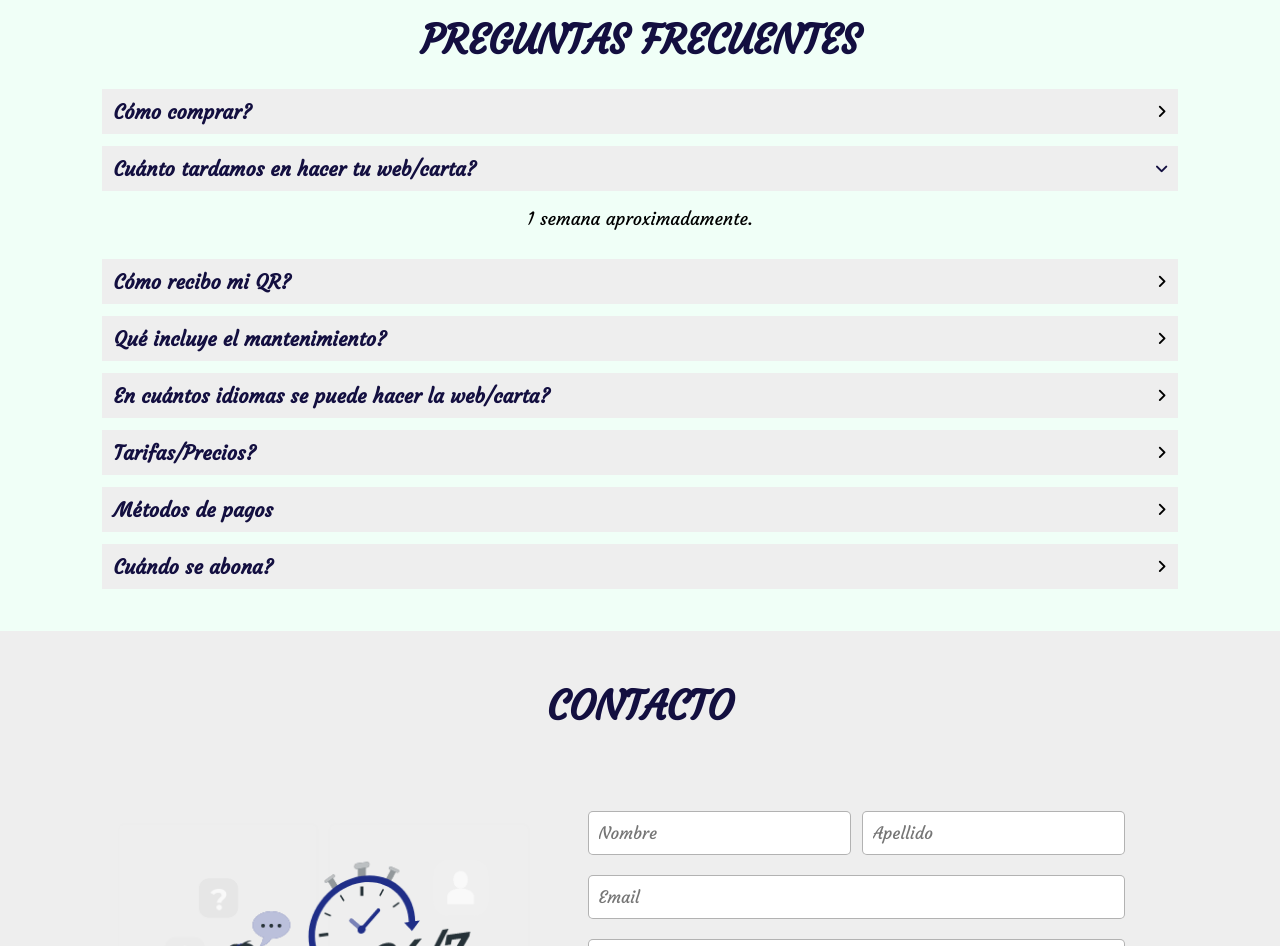
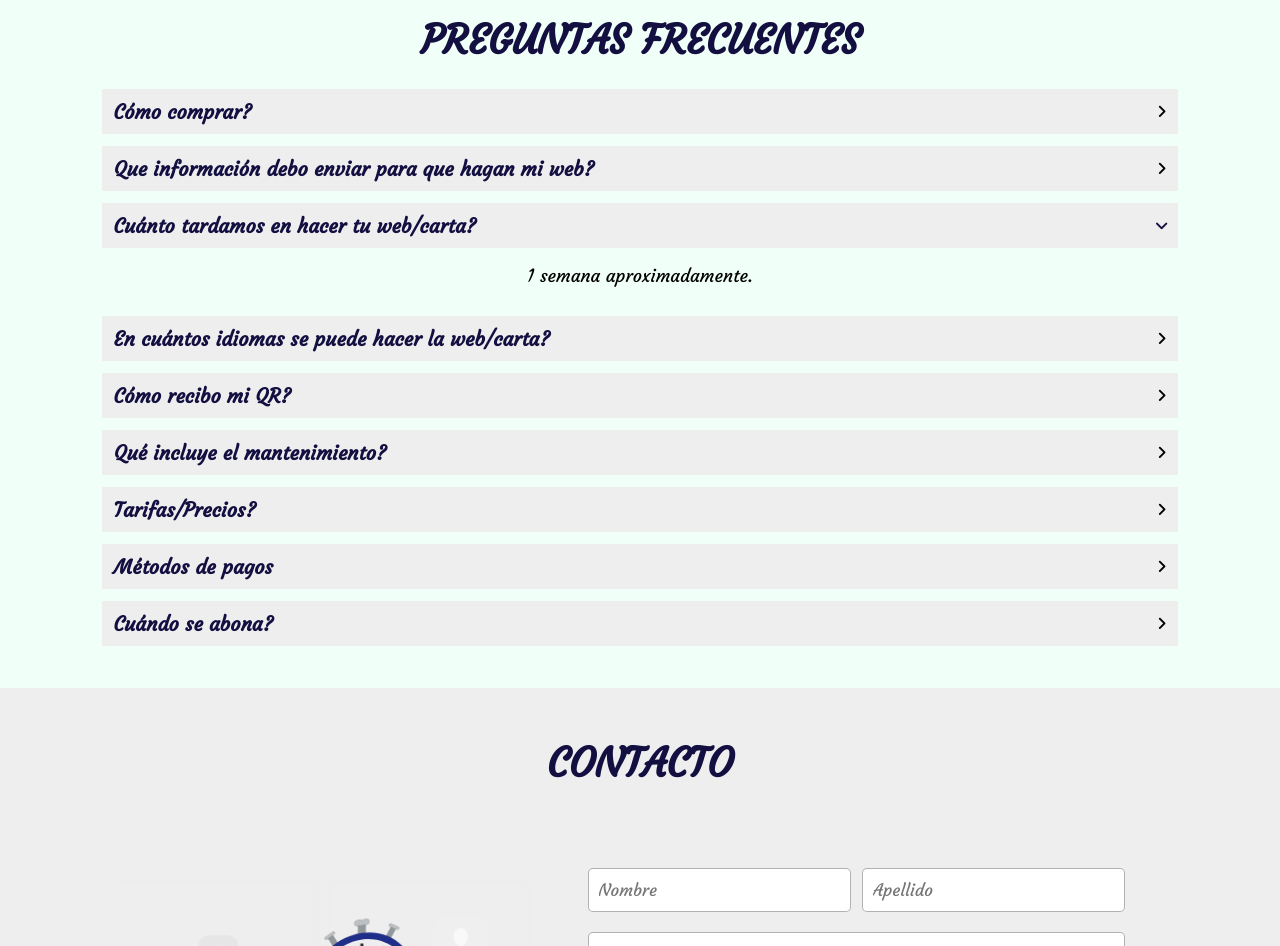
Before and after one commit to Mauri2392/MenuDigitalQr, a plain HTML site: page index.html in a window 1280 px wide. Shown: the part 2928-3874 px from the top of the page. Drawn offline with nearby package versions, Linux system fonts and the light colour scheme.

Commit message:
faq changes

```diff
--- a/index.html
+++ b/index.html
@@ -240,7 +240,18 @@
                 <p class="accordion-content">Contactar al numero 634 149058 vía whatsapp, llamada telefónica o
                     al siguiente mail: menudigitalqr.es@gmail.com
                     <br> Indicar el menú deseado, "solo carta" o "carta + web".
-                    <br> Una vez contactado, enviar imagenes de su restaurante, carta/menú, vía whatsapp o mail.
+                </p>
+            </div>
+
+            <div class="accordion ">
+                <div class="accordion-heading">
+                    <h3>Que información debo enviar para que hagan mi web?</h3>
+                    <i class="fas fa-angle-right"></i>
+                </div>
+                <p class="accordion-content">Enviar vía whatsapp o email imágenes del local, imágenes del menú/carta, dirección, teléfono,
+                    horario, email, Redes sociales.
+                    <br>
+                    Cualquier otra información que crea necesaria o útil para la página, enviarla de igual manera.
                 </p>
             </div>
 
@@ -251,6 +262,14 @@
                 </div>
                 <p class="accordion-content">1 semana aproximadamente.
                 </p>
+            </div>
+
+            <div class="accordion">
+                <div class="accordion-heading">
+                    <h3>En cuántos idiomas se puede hacer la web/carta?</h3>
+                    <i class="fas fa-angle-right"></i>
+                </div>
+                <p class="accordion-content">En 4 idiomas.</p>
             </div>
 
             <div class="accordion">
@@ -271,14 +290,6 @@
                 <p class="accordion-content">Agregar y borrar categorías, menús e imágenes, cambios de precios.
                     <br>(Los cambios se hacen al cabo de 1 o 2 días).
                 </p>
-            </div>
-
-            <div class="accordion">
-                <div class="accordion-heading">
-                    <h3>En cuántos idiomas se puede hacer la web/carta?</h3>
-                    <i class="fas fa-angle-right"></i>
-                </div>
-                <p class="accordion-content">En 4 idiomas.</p>
             </div>
 
             <div class="accordion">
```
